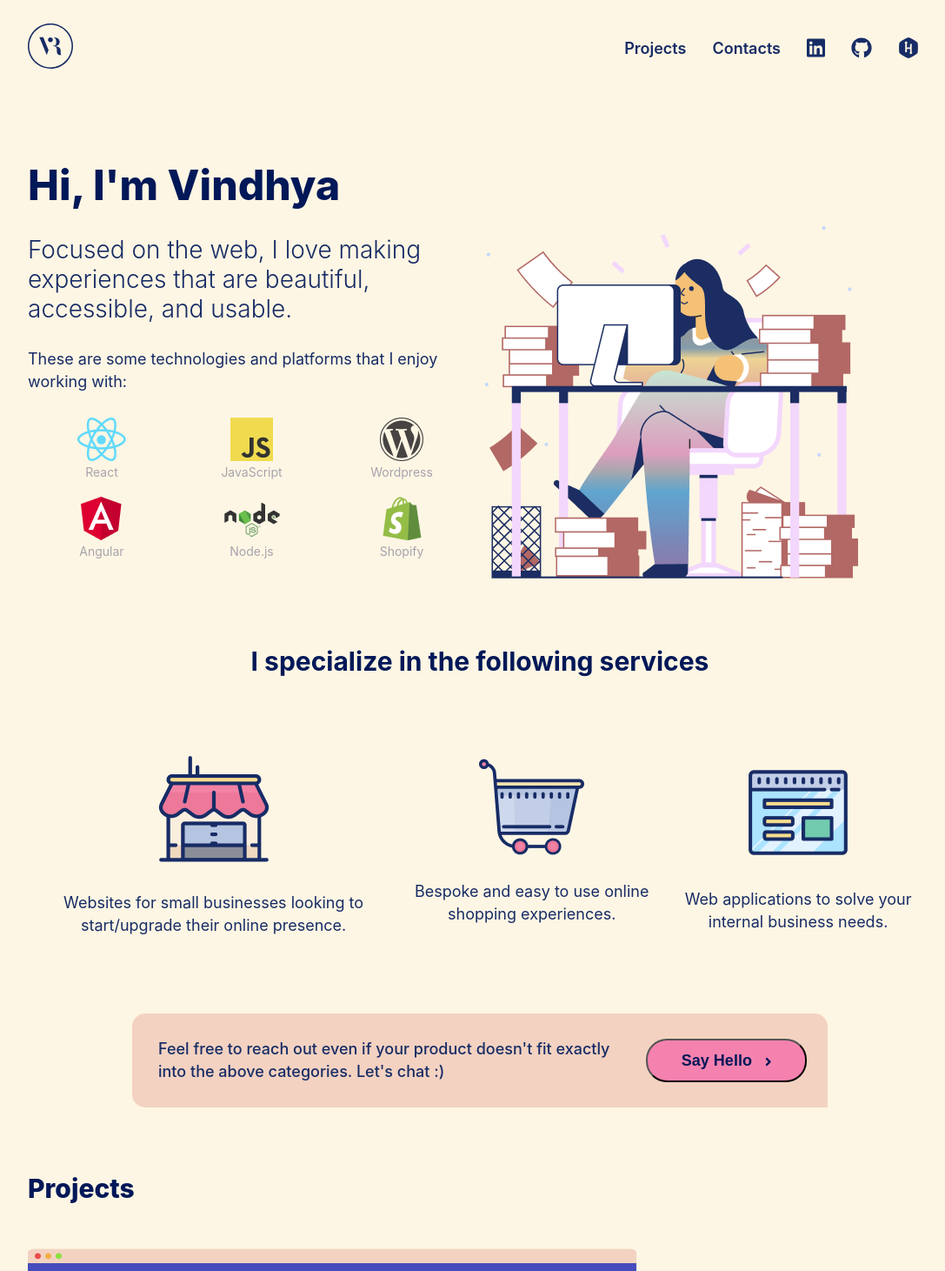
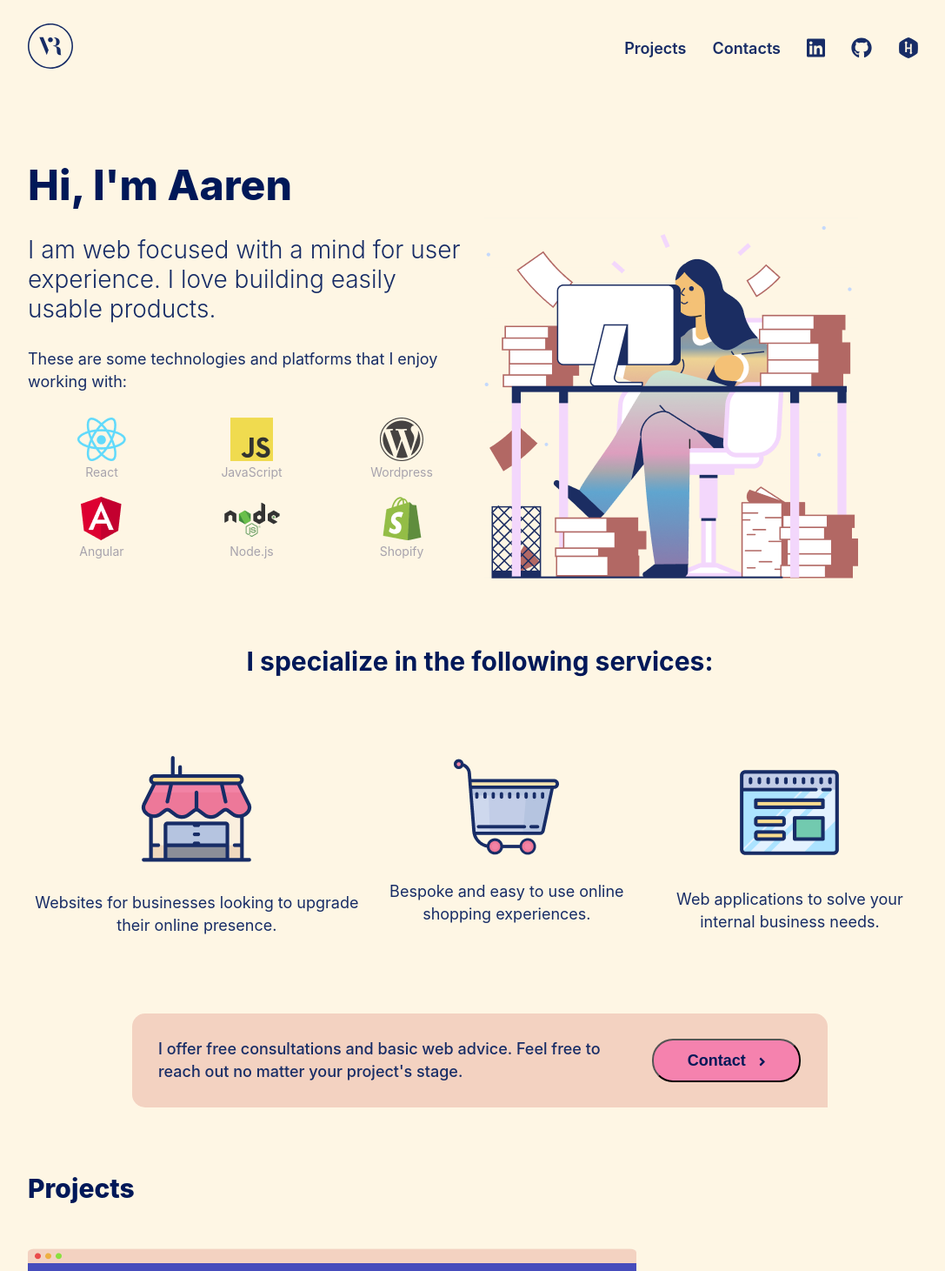
Before and after one commit to aaren-chabot/portfolio, a React (Create React App) app: page / in a window 1280 px wide. Shown: the top 1461 px of the page at 87% size, without its empty margins (88-1175 px from the left). Built offline with nearby package versions, Linux system fonts and the light colour scheme; a web font is replaced by a local one.

Commit message:
update content and links

```diff
--- a/src/sections/Contact/Contact.component.js
+++ b/src/sections/Contact/Contact.component.js
@@ -15,10 +15,10 @@ const Contact = () => {
         Contact Me
       </Typography>
       <div className={left}>
-        <Typography pSize="lg">Let’s make something awesome!</Typography>
+        <Typography pSize="lg">Let's discuss your next project!</Typography>
         <Typography>
           Feel free to contact me through this form. Don’t like forms? Email me
-          at hi@vindhya.dev. I look forward to hearing from you
+          at chabot.aaren@gmail.com. I look forward to hearing from you.
         </Typography>
         <Spacer size="md"></Spacer>
         <div>
--- a/src/sections/Footer/Footer.component.js
+++ b/src/sections/Footer/Footer.component.js
@@ -27,13 +27,13 @@ const Footer = () => {
         </div>
         <div className={nav}>
           <div className={socialList}>
-            <NavLink href="/">
+            <NavLink href="https://github.com/aaren-chabot">
               <Icon icon="github" size="lg" />
             </NavLink>
-            <NavLink href="/">
+            <NavLink href="https://www.linkedin.com/in/aaren-chabot-ab936792/">
               <Icon icon="linkedin" />
             </NavLink>
-            <NavLink href="/">
+            <NavLink href="https://www.hackerrank.com/chabot_aaren">
               <Icon icon="hackerrank" />
             </NavLink>
           </div>
--- a/src/sections/Header/Header.component.js
+++ b/src/sections/Header/Header.component.js
@@ -25,17 +25,17 @@ const Header = () => {
             <NavLink href="/">Contacts</NavLink>
           </li>
           <li>
-            <NavLink href="/">
+            <NavLink href="https://www.linkedin.com/in/aaren-chabot-ab936792/">
               <Icon icon="linkedin" />
             </NavLink>
           </li>
           <li>
-            <NavLink href="/">
+            <NavLink href="https://github.com/aaren-chabot">
               <Icon icon="github" />
             </NavLink>
           </li>
           <li>
-            <NavLink href="/">
+            <NavLink href="https://www.hackerrank.com/chabot_aaren">
               <Icon icon="hackerrank" />
             </NavLink>
           </li>
--- a/src/sections/Intro/Intro.component.js
+++ b/src/sections/Intro/Intro.component.js
@@ -12,12 +12,12 @@ const Intro = () => {
   return (
     <div className={`intro ${intro}`}>
       <Typography className={title} element="h1">
-        Hi, I'm Vindhya
+        Hi, I'm Aaren
       </Typography>
       <div className={left}>
         <Typography pSize="lg">
-          Focused on the web, I love making experiences that are beautiful,
-          accessible, and usable.
+          I am web focused with a mind for user experience. I love building
+          easily usable products.
         </Typography>
         <Typography>
           These are some technologies and platforms that I enjoy working with:
--- a/src/sections/Services/Services.component.js
+++ b/src/sections/Services/Services.component.js
@@ -13,15 +13,14 @@ const Services = () => {
   return (
     <div className={`services ${styles.services}`}>
       <Typography className={styles.title} element="h2">
-        I specialize in the following services
+        I specialize in the following services:
       </Typography>
       <Spacer size="lg" />
       <ul>
         <li>
           <img src={storeIcon} alt="Storefront Icon" />
           <Typography align="center">
-            Websites for small businesses looking to start/upgrade their online
-            presence.
+            Websites for businesses looking to upgrade their online presence.
           </Typography>
         </li>
         <li>
@@ -39,8 +38,8 @@ const Services = () => {
       </ul>
       <Spacer size="lg" />
       <CTABox
-        ctaText="Say Hello"
-        bodyText={`Feel free to reach out even if your product doesn't fit exactly into the above categories. Let's chat :)`}
+        ctaText="Contact"
+        bodyText="I offer free consultations and basic web advice. Feel free to reach out no matter your project's stage."
       ></CTABox>
     </div>
   );
```
